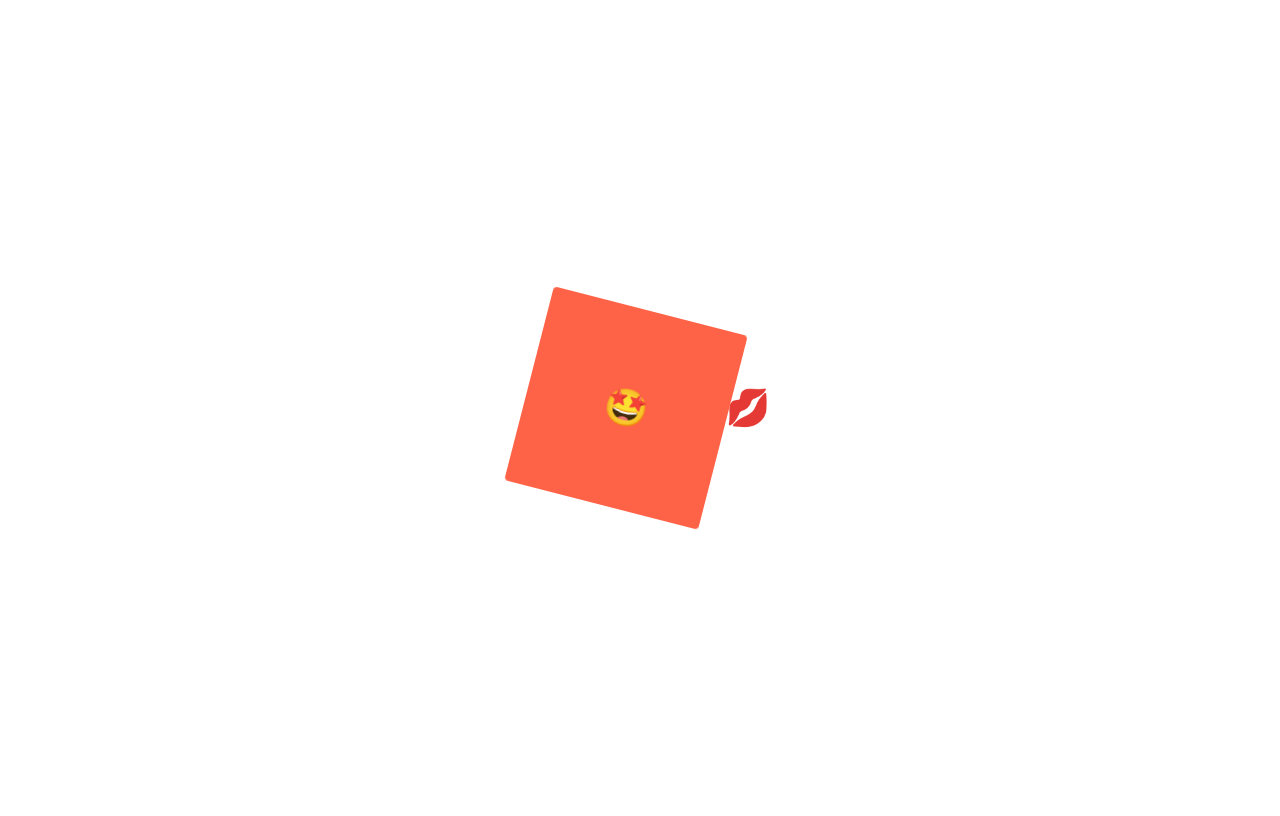
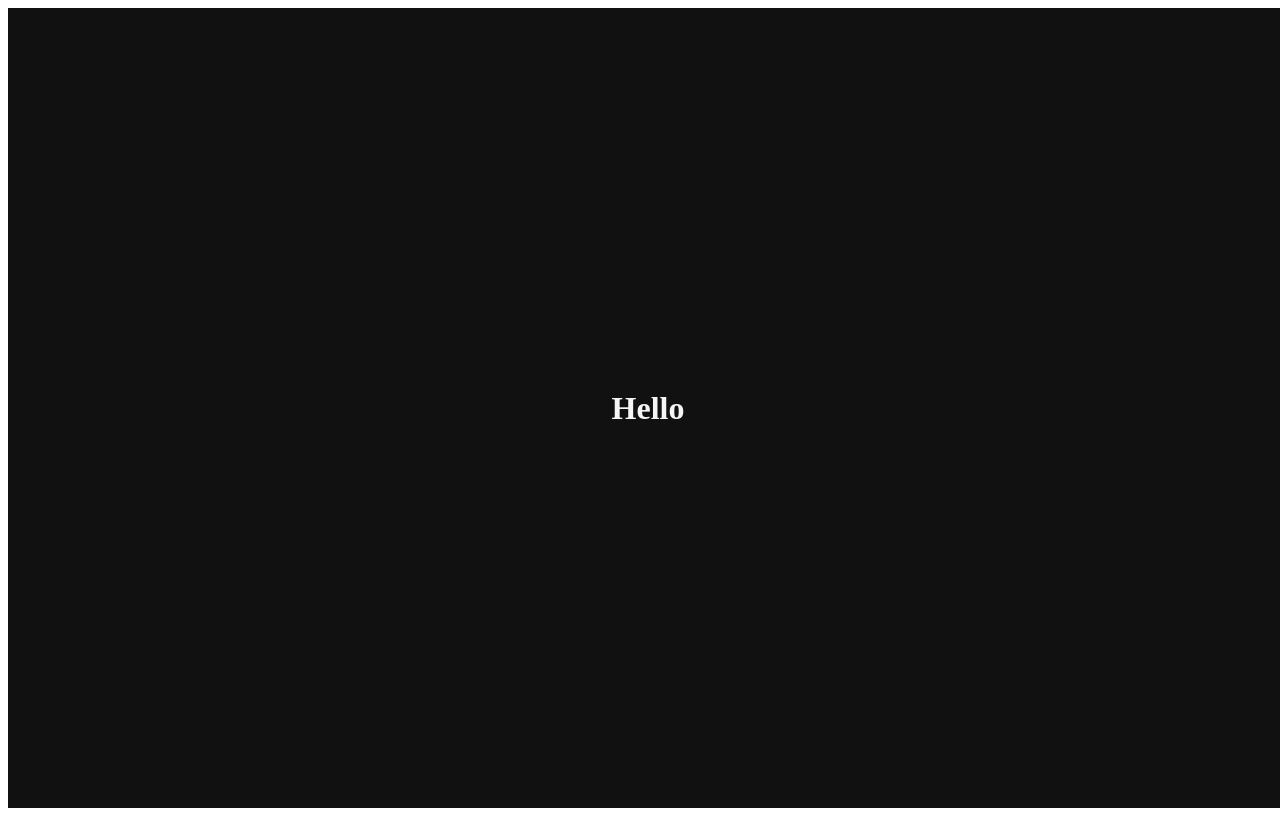
Before and after one commit to ny0011/react-class, a React (Create React App) app: page / in a window 1280 px wide. Built offline with nearby package versions, Linux system fonts and the light colour scheme.

Commit message:
ThemeProvider를 사용해서 앱 전체의 색상을 한 곳에서 관리하기
theme : 모든 색상을 갖고 있는 object

```diff
--- a/src/App.js
+++ b/src/App.js
@@ -1,4 +1,8 @@
-import styled, { keyframes } from "styled-components";
+import styled from "styled-components";
+
+const Title = styled.h1`
+  color: ${(props) => props.theme.textColor};
+`;
 
 const Wrapper = styled.div`
   display: flex;
@@ -6,48 +10,13 @@
   width: 100vw;
   justify-content: center;
   align-items: center;
-`;
-
-const rotationAnimation = keyframes`
-  0%{
-    transform: rotate(0deg);
-    border-radius: 0px
-  }
-  50% {
-    transform: rotate(360deg);
-    border-radius: 100px
-  }
-  100%{
-    transform: rotate(0deg);
-    border-radius: 0px
-  }
-`;
-
-const Emoji = styled.span`
-  font-size: 36px;
-`;
-
-const Box = styled.div`
-  height: 200px;
-  width: 200px;
-  background-color: tomato;
-  display: flex;
-  justify-content: center;
-  align-items: center;
-  animation: ${rotationAnimation} 1s linear infinite;
-
-  ${Emoji}:hover {
-    font-size: 98px;
-  }
+  background-color: ${(props) => props.theme.backgroundColor};
 `;
 
 function App() {
   return (
     <Wrapper>
-      <Box>
-        <Emoji>🤩</Emoji>
-      </Box>
-      <Emoji>💋</Emoji>
+      <Title>Hello</Title>
     </Wrapper>
   );
 }
--- a/src/index.js
+++ b/src/index.js
@@ -1,10 +1,23 @@
 import React from "react";
 import ReactDOM from "react-dom";
+import { ThemeProvider } from "styled-components";
 import App from "./App";
+
+const darkTheme = {
+  textColor: "whitesmoke",
+  backgroundColor: "#111",
+};
+
+const lightTheme = {
+  textColor: "#111",
+  backgroundColor: "whitesmoke",
+};
 
 ReactDOM.render(
   <React.StrictMode>
-    <App />
+    <ThemeProvider theme={darkTheme}>
+      <App />
+    </ThemeProvider>
   </React.StrictMode>,
   document.getElementById("root")
 );
```
